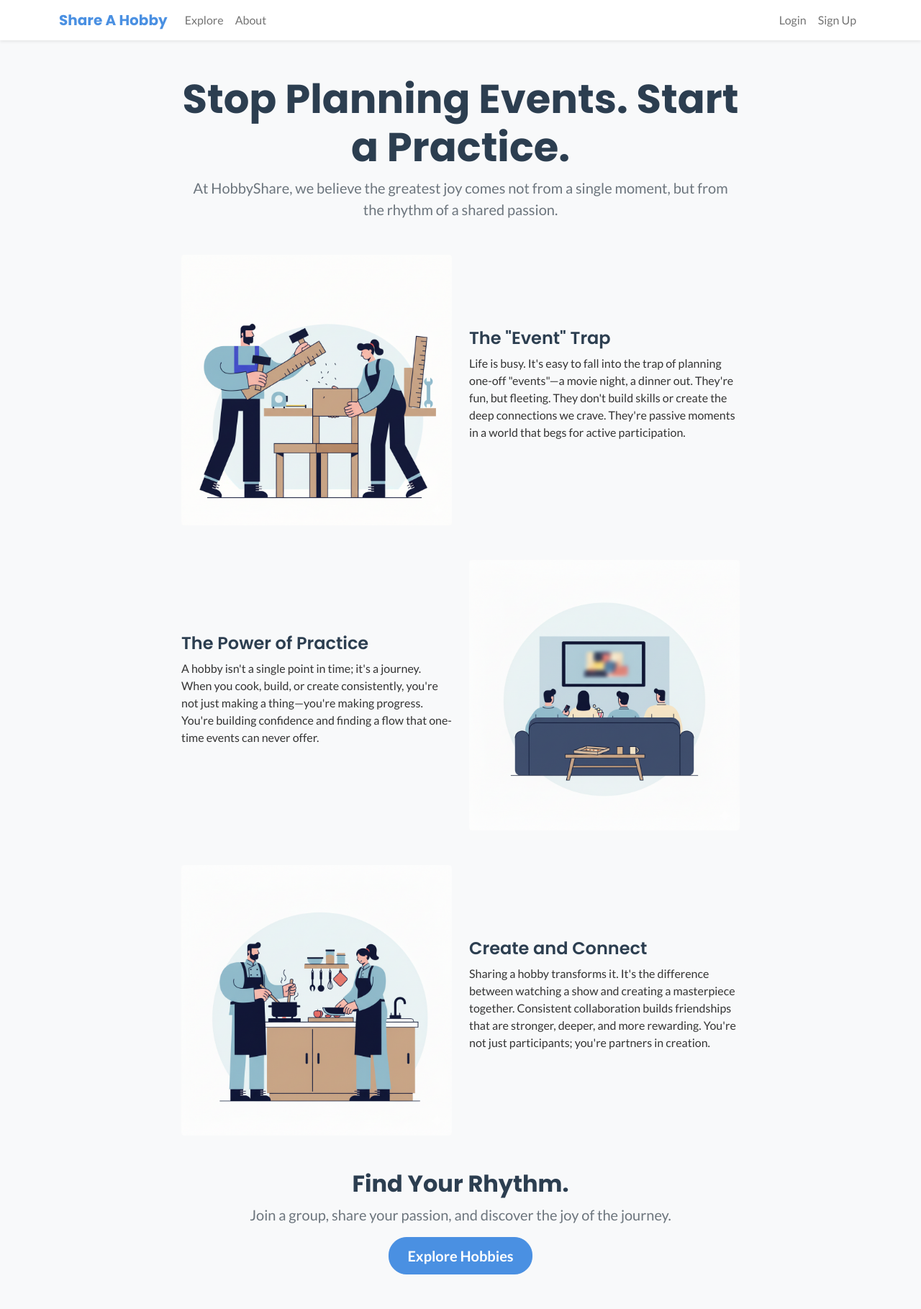
After one commit to parsaghaderi/hobbyshare, a Django app: page /about/ in a window 1280 px wide. The commit adds this page. Shown: the whole page at 72% size. Run offline with Django 4.2, Linux system fonts and the light colour scheme.

Commit message:
adding about page

```diff
--- a/core/templates/base.html
+++ b/core/templates/base.html
@@ -24,7 +24,15 @@
                 <span class="navbar-toggler-icon"></span>
             </button>
             <div class="collapse navbar-collapse" id="navbarNav">
-                <ul class="navbar-nav ms-auto">
+          <ul class="navbar-nav">
+            <li class="nav-item">
+              <a class="nav-link" href="{% url 'hobby_list' %}">Explore</a>
+            </li>
+            <li class="nav-item">
+              <a class="nav-link" href="{% url 'about' %}">About</a>
+            </li>
+          </ul>
+          <ul class="navbar-nav ms-auto">
                     {% if user.is_authenticated %}
                         <li class="nav-item">
                             <a class="nav-link" href="{% url 'profile' %}">Profile</a>
--- /dev/null
+++ b/core/templates/core/about.html
@@ -0,0 +1,52 @@
+{% extends 'base.html' %}
+{% load static %}
+
+{% block content %}
+<div class="container" style="max-width: 800px;">
+    <div class="text-center my-5">
+        <h1 class="display-4 fw-bold">Stop Planning Events. Start a Practice.</h1>
+        <p class="lead text-muted">
+            At HobbyShare, we believe the greatest joy comes not from a single moment, but from the rhythm of a shared passion.
+        </p>
+    </div>
+
+    <!-- Section 1: The Event Trap -->
+    <div class="row align-items-center mb-5 g-4">
+        <div class="col-md-6">
+            <img src="{% static 'Gemini_Generated_Image_94z3a994z3a994z3.png' %}" alt="People watching TV" class="img-fluid rounded">
+        </div>
+        <div class="col-md-6">
+            <h4>The "Event" Trap</h4>
+            <p>Life is busy. It's easy to fall into the trap of planning one-off "events"—a movie night, a dinner out. They're fun, but fleeting. They don't build skills or create the deep connections we crave. They're passive moments in a world that begs for active participation.</p>
+        </div>
+    </div>
+
+    <!-- Section 2: The Power of Practice -->
+    <div class="row align-items-center mb-5 g-4 flex-row-reverse">
+        <div class="col-md-6">
+            <img src="{% static 'Gemini_Generated_Image_fa9rvrfa9rvrfa9r.png' %}" alt="People cooking together" class="img-fluid rounded">
+        </div>
+        <div class="col-md-6">
+            <h4>The Power of Practice</h4>
+            <p>A hobby isn't a single point in time; it's a journey. When you cook, build, or create consistently, you're not just making a thing—you're making progress. You're building confidence and finding a flow that one-time events can never offer.</p>
+        </div>
+    </div>
+
+    <!-- Section 3: Create and Connect -->
+    <div class="row align-items-center mb-5 g-4">
+        <div class="col-md-6">
+            <img src="{% static 'Gemini_Generated_Image_m2luxcm2luxcm2lu.png' %}" alt="People painting together" class="img-fluid rounded">
+        </div>
+        <div class="col-md-6">
+            <h4>Create and Connect</h4>
+            <p>Sharing a hobby transforms it. It's the difference between watching a show and creating a masterpiece together. Consistent collaboration builds friendships that are stronger, deeper, and more rewarding. You're not just participants; you're partners in creation.</p>
+        </div>
+    </div>
+
+    <div class="text-center my-5">
+        <h2 class="fw-bold">Find Your Rhythm.</h2>
+        <p class="lead text-muted">Join a group, share your passion, and discover the joy of the journey.</p>
+        <a href="{% url 'hobby_list' %}" class="btn btn-primary btn-lg">Explore Hobbies</a>
+    </div>
+</div>
+{% endblock %}
--- a/core/urls.py
+++ b/core/urls.py
@@ -2,6 +2,7 @@
 from django.urls import path
 from django.contrib.auth import views as auth_views
 from . import views
+from .views import about_page # Add this import
 
 urlpatterns = [
     path('', views.home, name='home'),
@@ -32,4 +33,5 @@ urlpatterns = [
     path('api/supplier-item-suggestions/', views.supplier_item_suggestions, name='supplier_item_suggestions'),
     path('supplier/requirement/<int:req_id>/<str:decision>/', views.supplier_decide_requirement, name='supplier_decide_requirement'),
     path('hobby/requirement/<int:req_id>/link-supplier/', views.host_link_supplier_item, name='host_link_supplier_item'),
+    path('about/', about_page, name='about'), # Add this line
 ]
--- a/core/views.py
+++ b/core/views.py
@@ -566,3 +566,11 @@ def host_link_supplier_item(request, req_id):
     req.save()
     messages.success(request, f'Request sent to supplier {item.supplier.user.username}.')
     return redirect('hobby_detail', hobby_id=req.hobby_id)
+
+from django.shortcuts import render
+
+def about_page(request):
+    """
+    Renders the static 'About' page.
+    """
+    return render(request, 'core/about.html')
```
Also changed, not shown: core/static/Gemini_Generated_Image_94z3a994z3a994z3.png (added), core/static/Gemini_Generated_Image_fa9rvrfa9rvrfa9r.png (added), core/static/Gemini_Generated_Image_m2luxcm2luxcm2lu.png (added), core/static/Gemini_Generated_Image_yr51i3yr51i3yr51.png (added).
